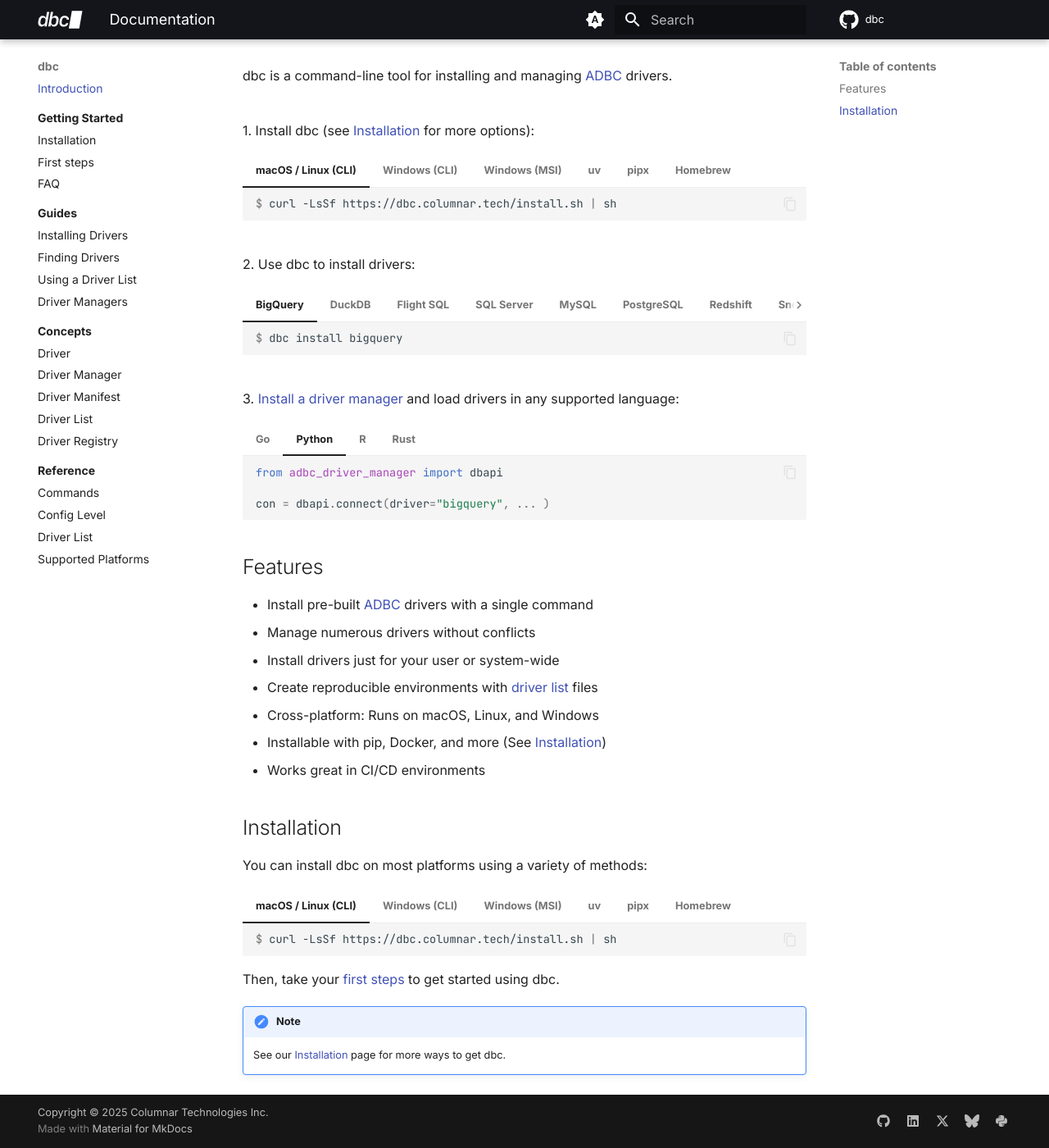
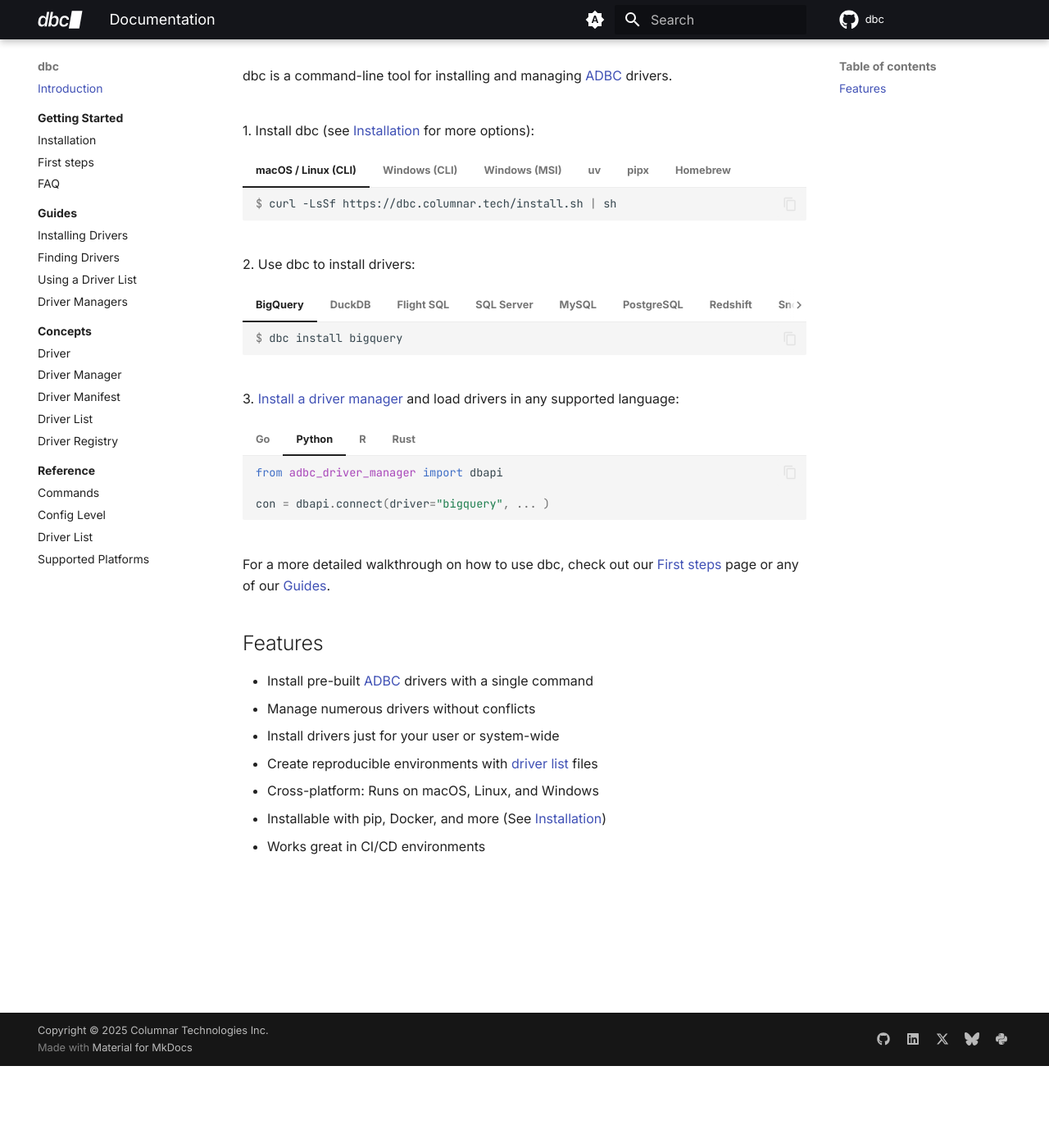
Before and after one commit to columnar-tech/dbc, an MkDocs documentation site: the page built from docs/index.md, in a window 1280 px wide and 1400 px high, scrolled down 100 px. Shown: the whole window at 82% size. Built offline with MkDocs 1.6.1 and Material for MkDocs 9.7.7, drawn with Linux system fonts in a browser that asks for light colours; plug-ins that fetch from the network failed and are left out; comment, search, counter and statistics services are not loaded.

Commit message:
Remove/rework bottom of page

````diff
--- a/docs/index.md
+++ b/docs/index.md
@@ -462,6 +462,8 @@
         let mut driver = ManagedDriver::load_from_name("trino", ... )
         ```
 
+<br/>For a more detailed walkthrough on how to use dbc, check out our [First steps](getting_started/first_steps.md) page or any of our [Guides](./guides).
+
 ## Features
 
 - Install pre-built [ADBC](https://arrow.apache.org/adbc) drivers with a single command
@@ -471,47 +473,3 @@
 - Cross-platform: Runs on macOS, Linux, and Windows
 - Installable with pip, Docker, and more (See [Installation](getting_started/installation.md))
 - Works great in CI/CD environments
-
-## Installation
-
-You can install dbc on most platforms using a variety of methods:
-
-=== "macOS / Linux (CLI)"
-
-    ```console
-    $ curl -LsSf https://dbc.columnar.tech/install.sh | sh
-    ```
-
-=== "Windows (CLI)"
-
-    ```console
-    $ powershell -ExecutionPolicy ByPass -c "irm https://dbc.columnar.tech/install.ps1 | iex"
-    ```
-
-=== "Windows (MSI)"
-
-    <https://dbc.columnar.tech/latest/dbc-latest-x64.msi>
-
-=== "uv"
-
-    ```console
-    $ uv tool install dbc
-    ```
-
-=== "pipx"
-
-    ```console
-    $ pipx install dbc
-    ```
-
-=== "Homebrew"
-
-    ```console
-    $ brew tap columnar-tech/tap && brew install --cask dbc
-    ```
-
-Then, take your [first steps](getting_started/first_steps.md) to get started using dbc.
-
-!!! note
-
-    See our [Installation](getting_started/installation.md) page for more ways to get dbc.
````
